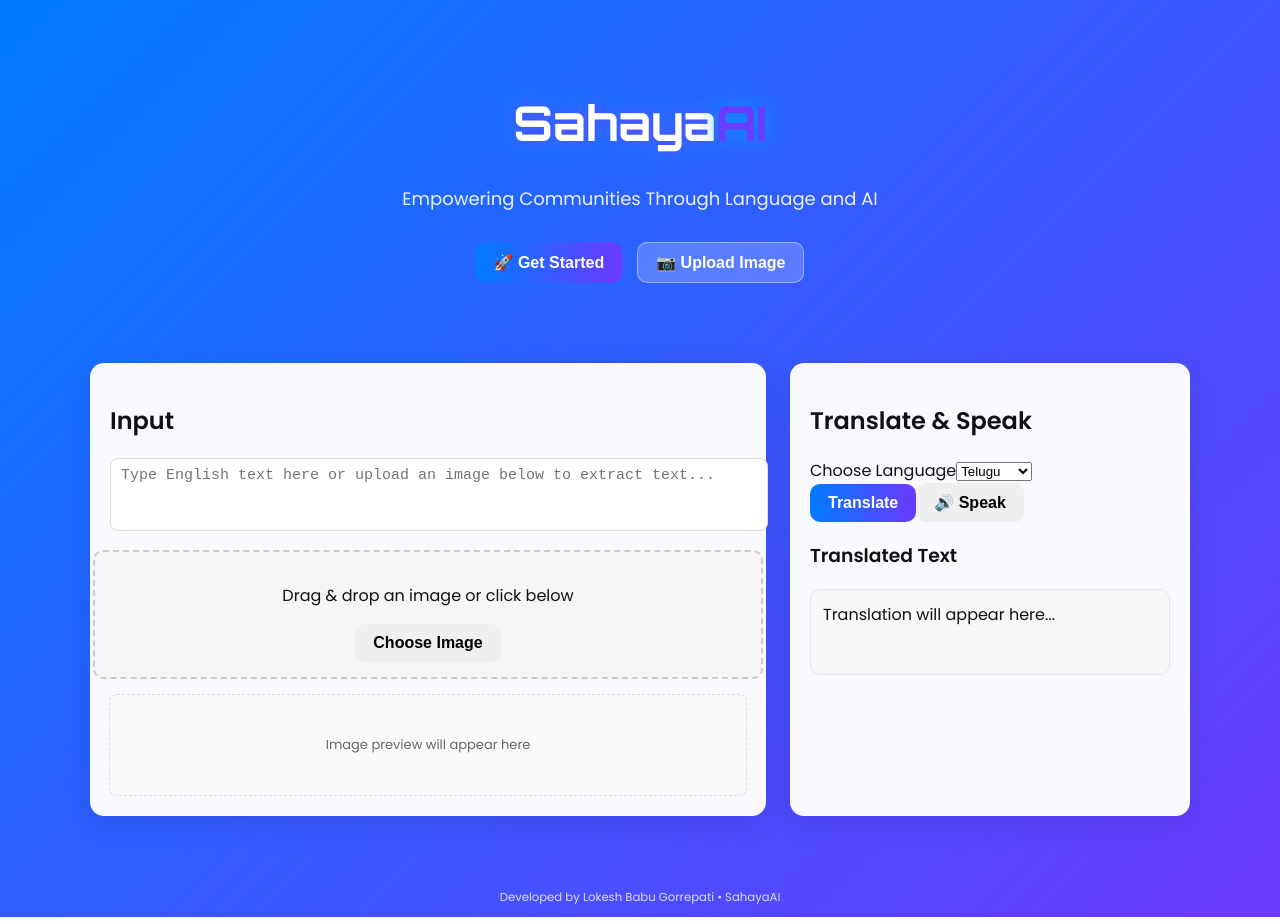
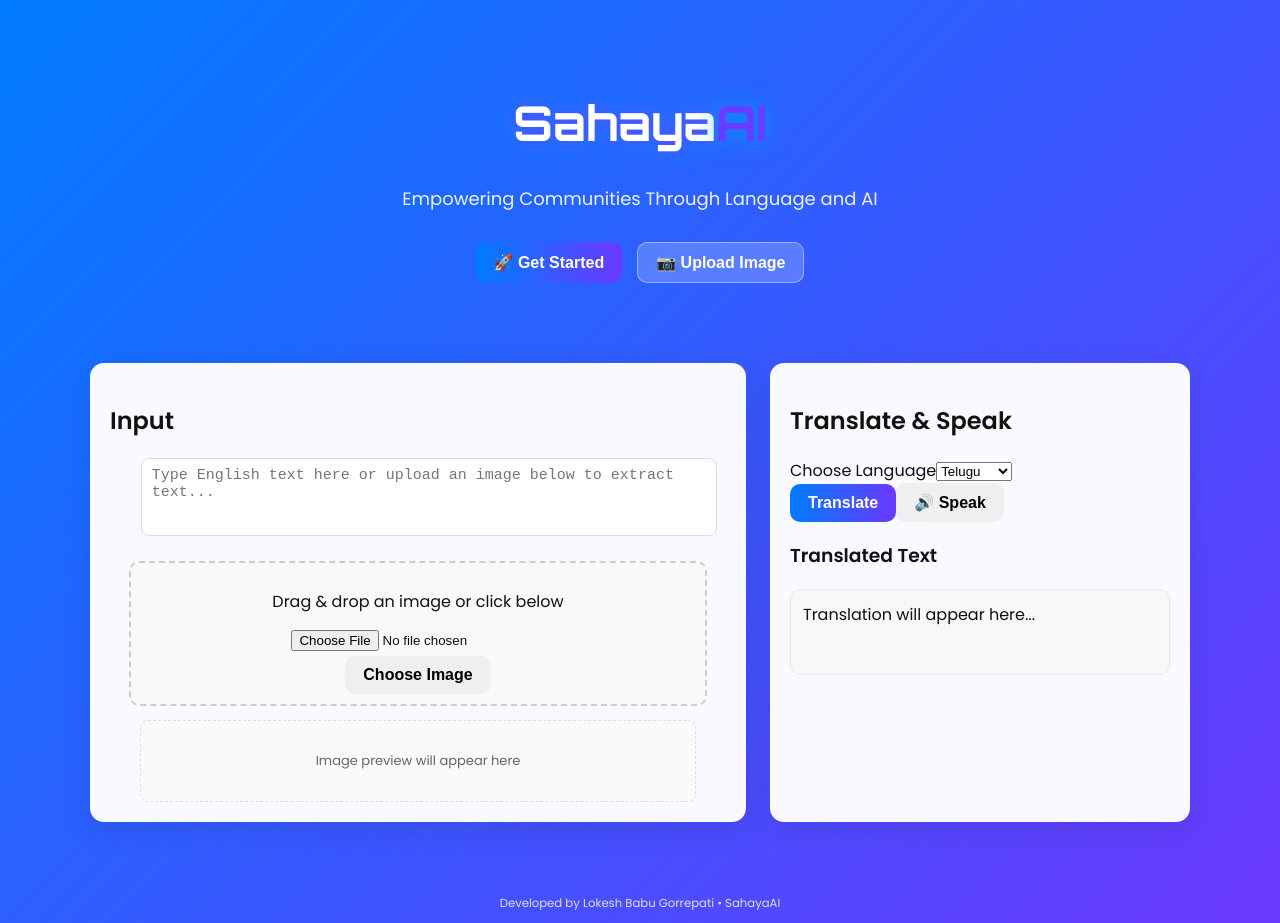
Before and after one commit to Lokeshbabugorrepati/SahayaAI, a React (Create React App) app: page / in a window 1280 px wide. Built offline with nearby package versions, Linux system fonts and the light colour scheme.

Commit message:
Final fix: reduced textbox width, removed duplicate upload, adjusted translate spacing

```diff
--- a/src/App.css
+++ b/src/App.css
@@ -35,6 +35,7 @@
   opacity: 0.9;
 }
 
+/* Buttons */
 .hero-buttons {
   margin-top: 30px;
   display: flex;
@@ -75,7 +76,7 @@
   margin: 20px auto;
   padding: 20px;
   display: grid;
-  grid-template-columns: 1fr 400px;
+  grid-template-columns: 1fr 420px;
   gap: 24px;
 }
 
@@ -93,33 +94,35 @@
   box-shadow: 0 8px 30px rgba(0, 0, 0, 0.1);
 }
 
-/* Smaller text box */
+/* ✅ Smaller and narrower textbox */
 textarea {
-  width: 100%;
-  height: 55px; /* reduced height */
+  width: 90%; /* reduced width */
+  height: 60px;
   border-radius: 8px;
   padding: 8px 10px;
   border: 1px solid #dcdcdc;
   font-size: 15px;
   resize: none;
-  margin-bottom: 12px;
+  margin-bottom: 10px;
+  margin-left: 5%;
 }
 
-/* Upload section */
+/* ✅ Compact Upload Section */
 .file-row {
   display: flex;
   flex-direction: column;
   align-items: center;
-  gap: 10px;
+  gap: 8px;
+  margin-top: 8px;
 }
 
 .file-drop {
-  width: 100%;
+  width: 90%;
   text-align: center;
-  background: #f6f6f6;
+  background: #f9f9f9;
   border: 2px dashed #ccc;
   border-radius: 10px;
-  padding: 15px;
+  padding: 10px;
   transition: 0.3s;
 }
 
@@ -128,28 +131,16 @@
   border-color: #007bff;
 }
 
-.file-drop input {
-  display: none;
+/* ✅ Only one upload button (Choose File) */
+input[type="file"] {
+  display: block;
+  margin: 5px auto;
+  cursor: pointer;
 }
 
-.file-drop label {
-  background: linear-gradient(90deg, #007bff, #6b39ff);
-  color: white;
-  padding: 8px 18px;
-  border-radius: 8px;
-  cursor: pointer;
-  font-weight: 600;
-  transition: 0.3s;
-}
-
-.file-drop label:hover {
-  transform: scale(1.05);
-}
-
-/* Preview Box */
 .preview {
-  width: 100%;
-  height: 100px;
+  width: 90%;
+  height: 80px;
   border-radius: 8px;
   background: #fafafa;
   display: flex;
@@ -158,14 +149,14 @@
   font-size: 13px;
   color: #666;
   border: 1px dashed #ddd;
-  margin-top: 5px;
+  margin-top: 6px;
 }
 
-/* Translate Section */
+/* ✅ Better Translate & Speak Spacing */
 .card-right {
   display: flex;
   flex-direction: column;
-  gap: 14px;
+  gap: 18px; /* added more breathing room */
 }
 
 .language-select {
@@ -174,7 +165,7 @@
 
 .action-buttons {
   display: flex;
-  gap: 14px; /* more gap between buttons */
+  gap: 16px; /* more gap between buttons */
   margin-top: 6px;
 }
 
@@ -194,16 +185,12 @@
 }
 
 .btn-translate:hover {
-  box-shadow: 0 0 12px #6b39ff;
+  box-shadow: 0 0 10px #6b39ff;
 }
 
 .btn-speak {
   background: #f2f2f2;
   border: 1px solid #ccc;
-}
-
-.btn-speak:hover {
-  background: #eaeaea;
 }
 
 .result-box {
@@ -212,7 +199,6 @@
   border-radius: 10px;
   border: 1px solid #e5e7eb;
   min-height: 60px;
-  margin-top: 10px;
 }
 
 /* Footer */
```
